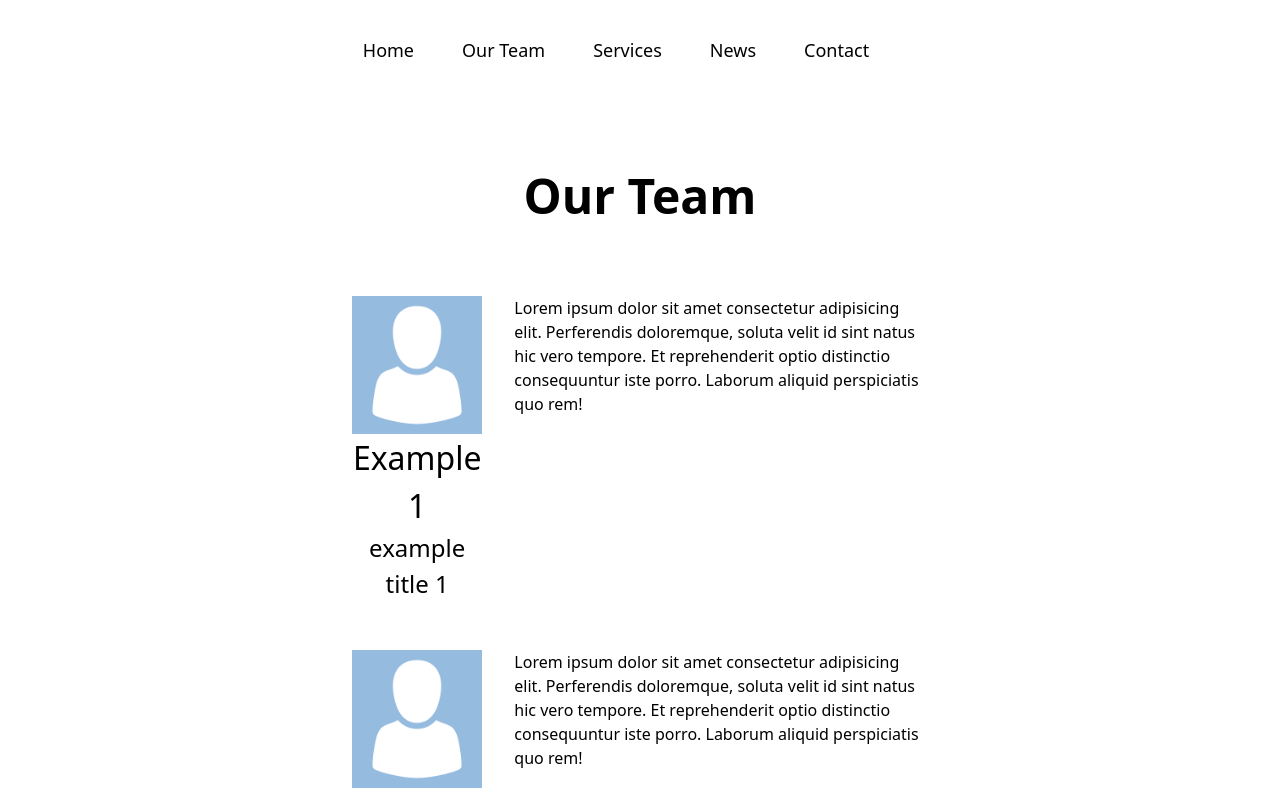
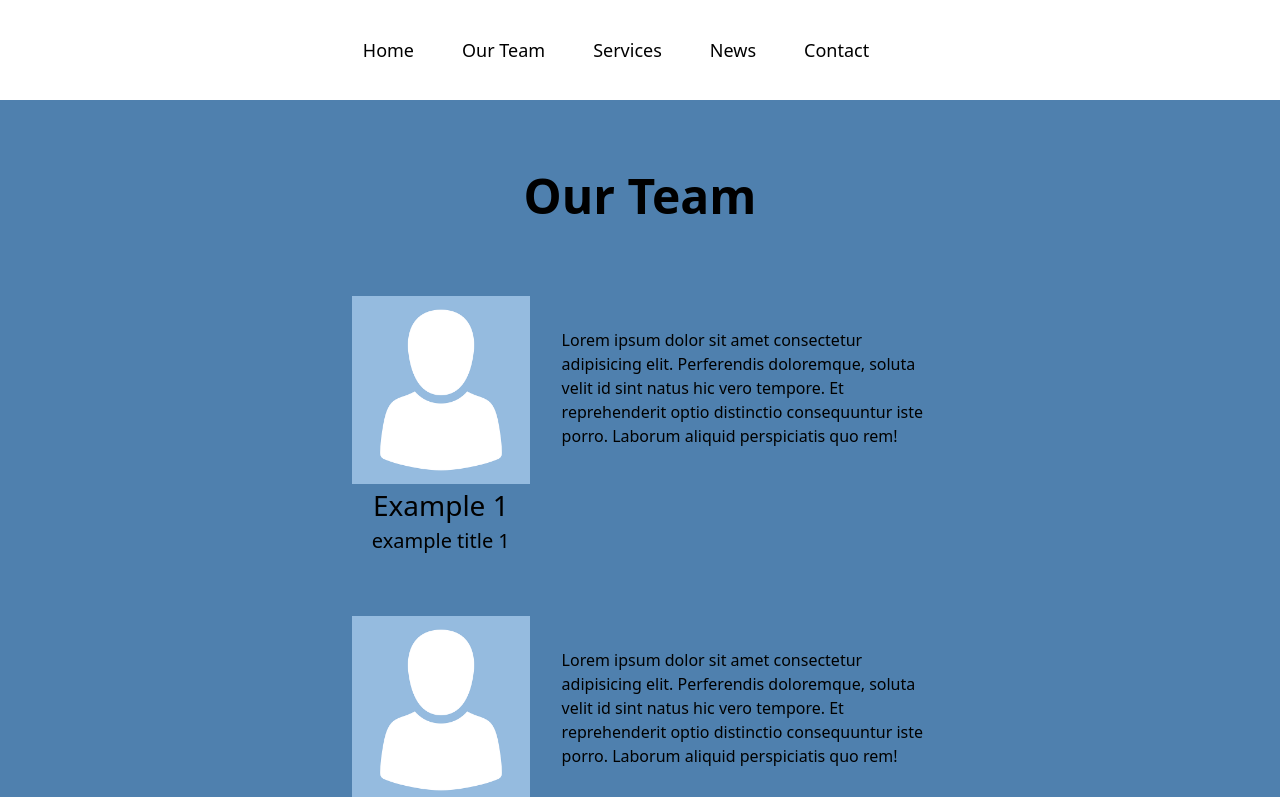
Before and after one commit to katlizf/Next.js-TypeScript-Site-Mock-Up, a Next.js app: page /OurTeam in a window 1280 px wide. Shown: the top 797 px of the page. Built offline with nearby package versions, Linux system fonts and the light colour scheme.

Commit message:
style changes to team member description

```diff
--- a/src/components/TeamMember.tsx
+++ b/src/components/TeamMember.tsx
@@ -23,7 +23,7 @@ function TeamMember({member}: {member: any}) {
 						<h1 className={styles.name}>{member.name}</h1>
 						<h2 className={styles.title}>{member.title}</h2>
 					</div>
-					<h2 className={styles.satement}>{member.statement}</h2>
+					<h2 className={styles.statement}>{member.statement}</h2>
 				</div>
 			))}
 		</div>
--- a/src/styles/TeamMember.module.css
+++ b/src/styles/TeamMember.module.css
@@ -2,33 +2,47 @@
     display: flex;
     flex-direction: column;
     align-items: center;
-    margin-top: 3.75rem;
+    padding-top: 3.75rem;
+    background-color: #4f80ae;
+    background-size: cover;
+    background-position: center;
+    z-index: 1;
 }
 .header {
     font-size: 3rem;
     font-weight: bold;
     margin-bottom: 4rem;
+    z-index: 99;
 }
 .member {
     display: flex;
     flex-direction: row;
     width: 45vw;
-    margin-bottom: 3rem;
+    margin-bottom: 3.75rem;
+    z-index: 99;
+}
+.member:last-child {
+    margin-bottom: 3.75rem;
 }
 .main {
     display: flex;
     flex-direction: column;
     margin-right: 2rem;
+    width: 800px;
+    z-index: 99;
 }
 .name {
-    font-size: xx-large;
+    font-size: 1.75rem;
     text-align: center;
+    z-index: 99;
 }
 .title {
-    font-size: x-large;
+    font-size: 1.25rem;
     text-align: center;
+    z-index: 99;
 }
 .statement {
-    font-size: 3rem;
-    text-align: center;
+    display: flex;
+    margin-top: 2rem;
+    z-index: 99;
 }
```
